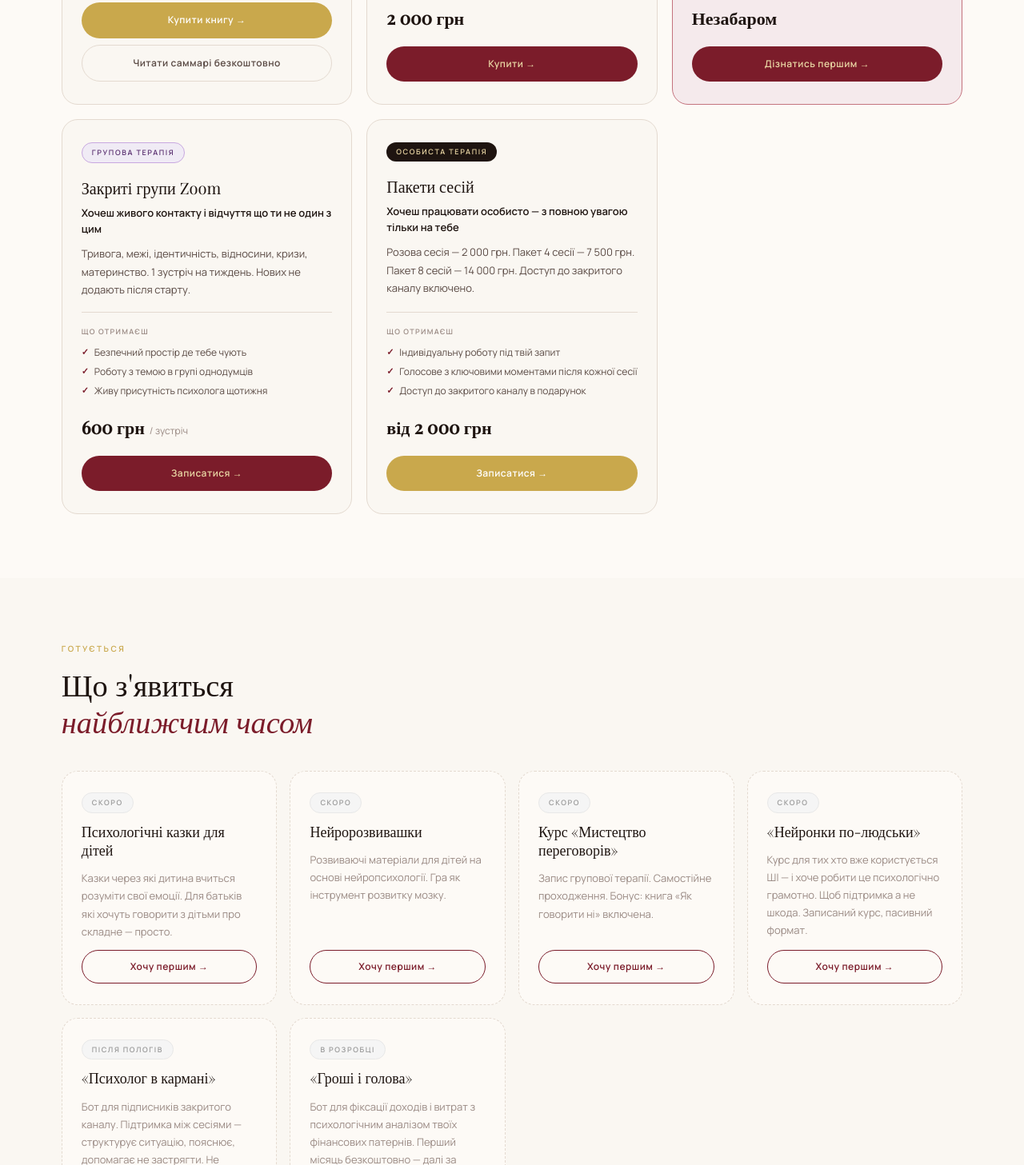
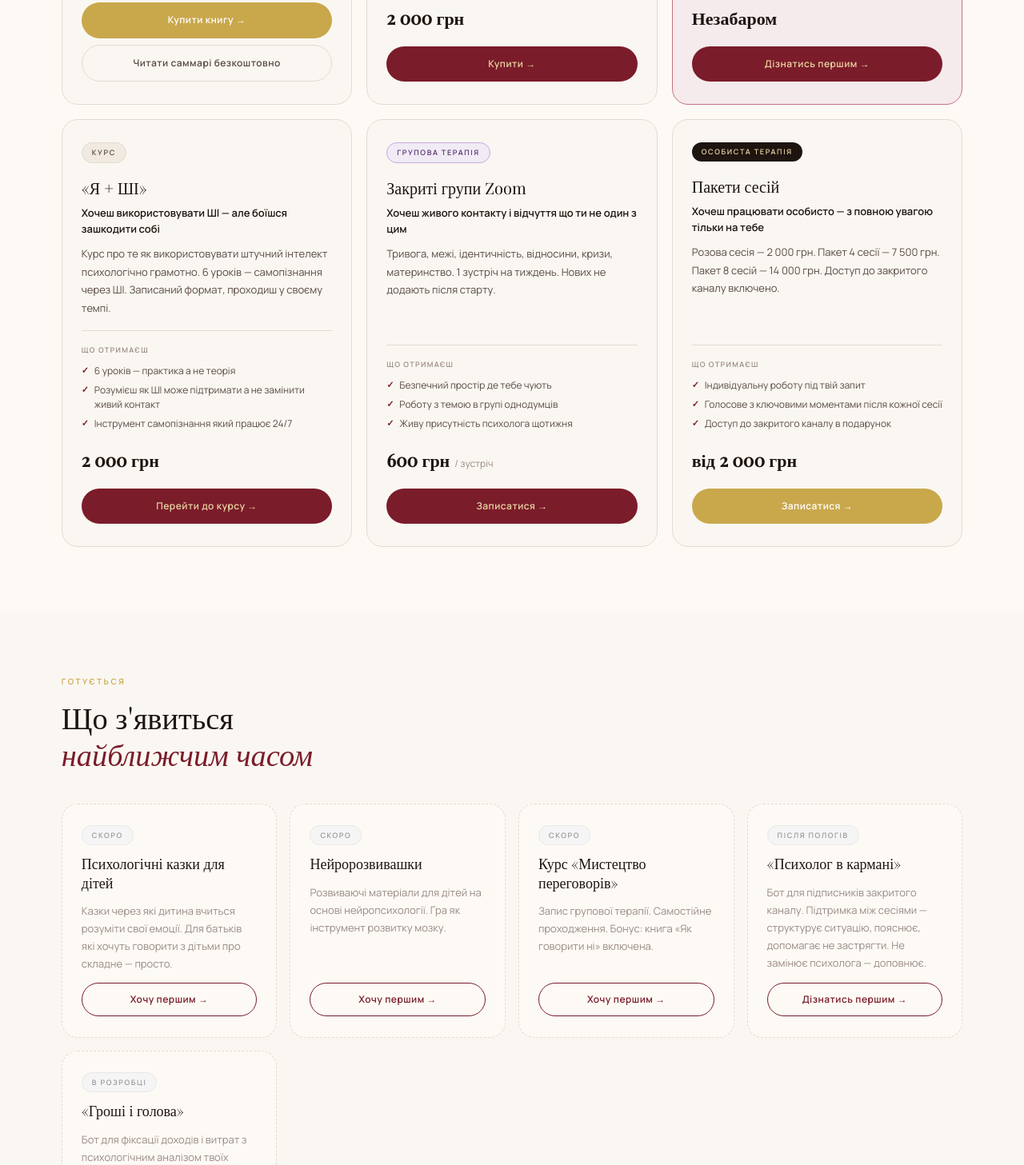
Before and after one commit to alenkabraslavskaya16-tech/alenabraslavska, a plain HTML site: page index.html in a window 1280 px wide. Shown: the part 3744-5201 px from the top of the page at 80% size. Drawn offline with nearby package versions, Linux system fonts and the light colour scheme; a web font is replaced by a local one.

Commit message:
Add files via upload

```diff
--- a/index.html
+++ b/index.html
@@ -584,6 +584,23 @@
     </div>
 
     <div class="product-card">
+      <div class="product-badge badge-course">Курс</div>
+      <div class="product-title">«Я + ШІ»</div>
+      <div class="product-pain">Хочеш використовувати ШІ — але боїшся зашкодити собі</div>
+      <p class="product-desc">Курс про те як використовувати штучний інтелект психологічно грамотно. 6 уроків — самопізнання через ШІ. Записаний формат, проходиш у своєму темпі.</p>
+      <div class="product-gets">
+        <div class="product-gets-label">Що отримаєш</div>
+        <ul class="product-gets-list">
+          <li>6 уроків — практика а не теорія</li>
+          <li>Розумієш як ШІ може підтримати а не замінити живий контакт</li>
+          <li>Інструмент самопізнання який працює 24/7</li>
+        </ul>
+      </div>
+      <div class="product-price"><span class="product-price-main">2 000 грн</span></div>
+      <a href="https://alenkabraslavskaya16-tech.github.io/alenabraslavska/course_index.html" target="_blank" class="product-link">Перейти до курсу →</a>
+    </div>
+
+    <div class="product-card">
       <div class="product-badge badge-group">Групова терапія</div>
       <div class="product-title">Закриті групи Zoom</div>
       <div class="product-pain">Хочеш живого контакту і відчуття що ти не один з цим</div>
@@ -641,13 +658,6 @@
       <div class="soon-tag">Скоро</div>
       <div class="soon-title">Курс «Мистецтво переговорів»</div>
       <div class="soon-desc">Запис групової терапії. Самостійне проходження. Бонус: книга «Як говорити ні» включена.</div>
-      <a href="https://t.me/Psikholog_Braslavskaya" class="soon-link">Хочу першим →</a>
-    </div>
-
-    <div class="soon-card">
-      <div class="soon-tag">Скоро</div>
-      <div class="soon-title">«Нейронки по-людськи»</div>
-      <div class="soon-desc">Курс для тих хто вже користується ШІ — і хоче робити це психологічно грамотно. Щоб підтримка а не шкода. Записаний курс, пасивний формат.</div>
       <a href="https://t.me/Psikholog_Braslavskaya" class="soon-link">Хочу першим →</a>
     </div>
 
```
